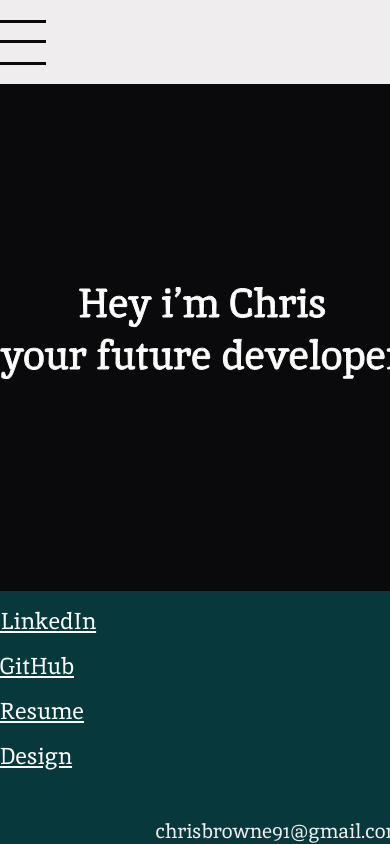
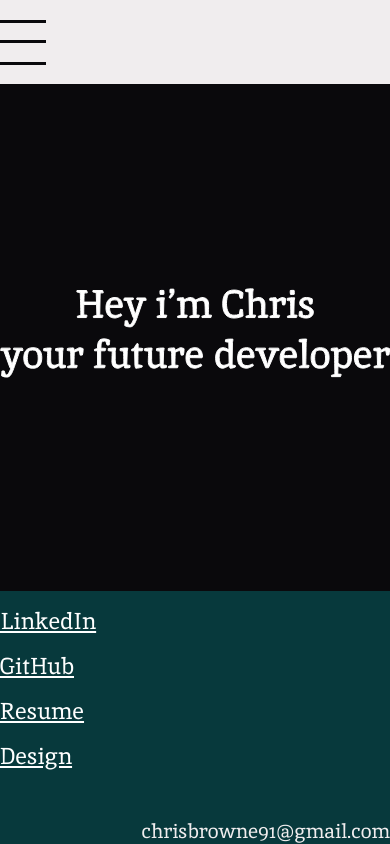
Before and after one commit to ChristopherB91/portfolio, a React (Vite) app: page / in a window 390 px wide. Built offline with nearby package versions, Linux system fonts and the light colour scheme.

Commit message:
homepage svg responsive

```diff
--- a/src/App.css
+++ b/src/App.css
@@ -187,6 +187,12 @@ h1 {
   }
 }
 
+@media screen and (max-width: 430px) {
+  h1 svg {
+    width: 100%;
+  }
+}
+
 /* About Me */
 
 #aboutMe {
```
